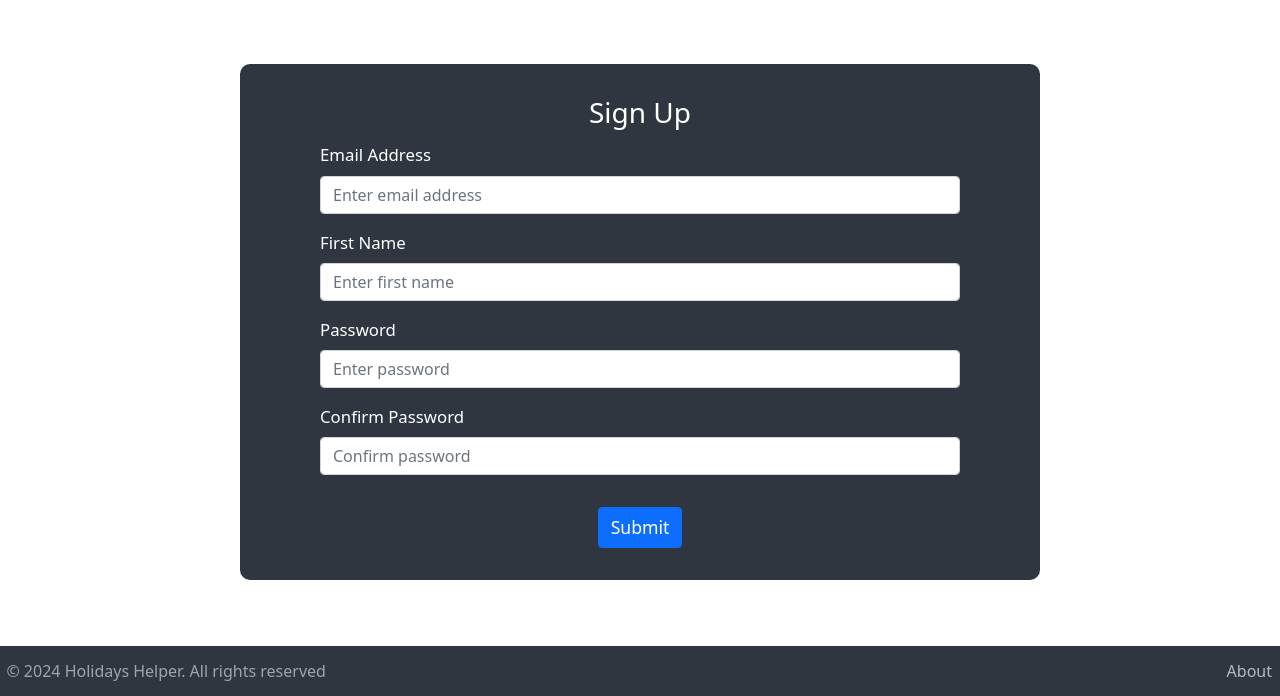
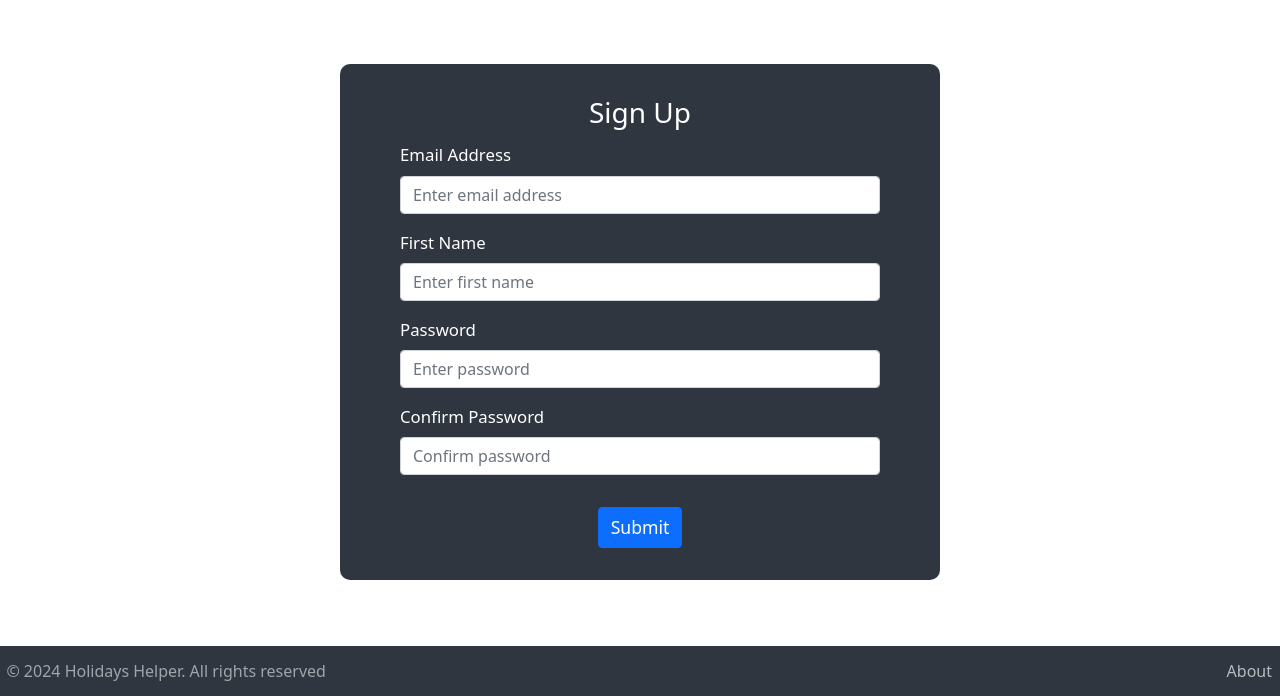
Before and after one commit to AhmedIMab/Holiday-Helper, a Flask app: page /sign-up in a window 1280 px wide. Shown: the part 104-800 px from the top of the page. Run offline with Flask 3, Linux system fonts and the light colour scheme; some libraries are stand-ins or nearby versions.

Commit message:
Merged form css classes into one shared class. Added feedback form with proper sending

```diff
--- a/website/__init__.py
+++ b/website/__init__.py
@@ -6,6 +6,9 @@ from flask_wtf.csrf import CSRFProtect
 from .database import engine, Base, db_session
 
 csrf = CSRFProtect()
+mail = Mail()
+
+env = os.getenv('ENVIRONMENT')
 
 NUM_COUNTRIES = 196
 
@@ -14,12 +17,12 @@ def create_app():
     app = Flask(__name__, static_folder='static', template_folder='templates')
     app.config['SECRET_KEY'] = os.getenv('SECRET_KEY')
     app.config['MAIL_SERVER'] = os.getenv('MAIL_SERVER')
-    app.config['MAIL_PORT'] = os.getenv('MAIL_PORT')
+    app.config['MAIL_PORT'] = int(os.getenv('MAIL_PORT'))
     app.config['MAIL_USE_SSL'] = True
     app.config['MAIL_USERNAME'] = os.getenv('MAIL_USERNAME')
     app.config['MAIL_PASSWORD'] = os.getenv('MAIL_PASSWORD')
 
-    mail = Mail(app)
+    mail.init_app(app)
 
     from .views import views
     from .auth import auth
--- a/website/static/extra.css
+++ b/website/static/extra.css
@@ -233,17 +233,17 @@
 }
 
 
-/* Login Form */
-.login-form-field {
+/* Website Forms */
+.custom-form-field {
   width: 80%;
 }
 
-.login-h {
+.custom-form h3 {
   margin-bottom: 0.8rem;
   margin-top: 2rem;
 }
 
-.login-form-container {
+.custom-form-container {
   background-color: #2f3640;
   color: #ffffff;
   border-radius: 10px;
@@ -252,136 +252,46 @@
   font-size: 1.05rem;
 }
 
-.login-button-container {
+.custom-form-button-container {
   padding: 1rem 0 2rem 0;
 }
 
-.login-button-container button {
+.custom-form-button-container button {
   font-size: 1.1rem;
 }
 
 
 @media screen and (min-width: 991px) {
-  .login-form-container {
+  .custom-form-container {
     width: 600px;
   }
 }
 
 @media screen and (min-width: 1501px) {
-  .login-form-container {
+  .custom-form-container {
     width: 800px;
   }
 }
 
 @media screen and (max-width: 600px) {
-  .login-form-container {
+  .custom-form-container {
     width: 80%;
     font-size: 1rem;
   }
 }
 
-/* Signup page */
-.signup-form-field {
-  width: 80%;
+
+/* About page */
+.about-container {
+
 }
 
-.signup-h {
-  margin-bottom: 0.8rem;
-  margin-top: 2rem;
-}
-
-.signup-form-container {
-  background-color: #2f3640;
-  color: #ffffff;
-  border-radius: 10px;
-  width: 500px;
-  margin: 4rem auto 0 auto;
-  font-size: 1.05rem;
-}
-
-.signup-form-button-container {
-  padding: 1rem 0 2rem 0;
-}
-
-.signup-form-button-container button {
-  font-size: 1.1rem;
-}
-
-
-@media screen and (min-width: 991px) {
-  .signup-form-container {
-    width: 600px;
-  }
-}
-
-@media screen and (min-width: 1201px) {
-  .signup-form-container {
-    width: 800px;
-  }
-}
-
-@media screen and (max-width: 600px) {
-  .signup-form-container {
-    width: 80%;
-    font-size: 1rem;
-  }
-}
-
-/* Guest Login page */
-.guest-form-field {
-  width: 80%;
-  margin-top: 0.4em;
-}
-
-.guest-h {
-  margin-bottom: 0.8rem;
-  margin-top: 2rem;
-}
-
-.guest-form-container {
-  background-color: #2f3640;
-  color: #ffffff;
-  border-radius: 10px;
-  width: 500px;
-  margin: 4rem auto 0 auto;
-  font-size: 1.05rem;
-}
-
-.guest-form-button-container {
-  padding: 1rem 0 2rem 0;
-}
-
-.guest-form-button-container button {
-  font-size: 1.1rem;
-}
-
-
-@media screen and (min-width: 991px) {
-  .guest-form-container {
-    width: 600px;
-  }
-}
-
-@media screen and (min-width: 1201px) {
-  .guest-form-container {
-    width: 800px;
-  }
-}
-
-@media screen and (max-width: 600px) {
-  .guest-form-container {
-    width: 80%;
-    font-size: 1rem;
-  }
-}
-
-/* About page */
 .about_main_container {
   width: 90%;
   margin: 0 auto;
   display: flex;
   flex-direction: row;
-
+  gap: 1em;
 }
 
 .about_main_container p, .about_main_container li {
@@ -402,7 +312,6 @@
 .accred-title-header h3 {
   margin-bottom: 0;
 }
-
 
 
 /*/ Range Slider Styling /*/
--- a/website/static/index.js
+++ b/website/static/index.js
@@ -1,7 +1,8 @@
 const logout = document.getElementById('logout');
 
-logout.addEventListener("click", function () {
-    if (confirm("Are you sure you want to logout?\n(If this is a guest account, you will lose your journeys)") == true) {
-        window.location.href = "/logout";
+logout.addEventListener("click", function (event) {
+    if (confirm("Are you sure you want to logout?\n(If this is a guest account, you will lose your journeys)") === false) {
+        // Cancels the a tag's href redirect
+        event.preventDefault()
     }
 })
--- a/website/templates/sign_up.html
+++ b/website/templates/sign_up.html
@@ -12,27 +12,27 @@
         {% endfor %}
     {% endfor %}
 {% endif %}
-<div class="signup-form-container">
-    <form method="POST" class="signup-form d-flex flex-column align-items-center">
-        <h3 align="center" class="signup-h">Sign Up</h3>
+<div class="custom-form-container">
+    <form method="POST" class="custom-form d-flex flex-column align-items-center">
+        <h3 align="center">Sign Up</h3>
         {{ form.csrf_token }}
-        <div class="form-group signup-form-field">
+        <div class="form-group custom-form-field">
             {{ form.email.label }}
             {{ form.email(class="form-control", placeholder="Enter email address") }}
         </div>
-        <div class="form-group signup-form-field">
+        <div class="form-group custom-form-field">
             {{ form.firstName.label }}
             {{ form.firstName(class="form-control", placeholder="Enter first name") }}
         </div>
-        <div class="form-group signup-form-field">
+        <div class="form-group custom-form-field">
             {{ form.password.label }}
             {{ form.password(class="form-control", placeholder="Enter password") }}
         </div>
-        <div class="form-group signup-form-field">
+        <div class="form-group custom-form-field">
             {{ form.confirm_pass.label }}
             {{ form.confirm_pass(class="form-control", placeholder="Confirm password") }}
         </div>
-        <div class="signup-form-button-container">
+        <div class="custom-form-button-container">
             <!-- This submit button is linked to this html page -->
             <!-- So when the submit button is clicked, it will find the endpoint based on the HTML page -->
             <!-- And send the HTTP request to the endpoint as a post request (method=post in the form tag)-->
```
Also changed, not shown: website/templates/about.html (+15 -12 lines), website/templates/guest_login.html (+5 -5 lines), website/templates/login.html (+6 -6 lines), website/views.py (+32 -14 lines), 1 other file.
